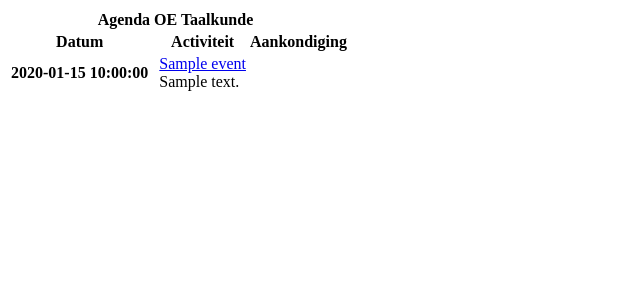
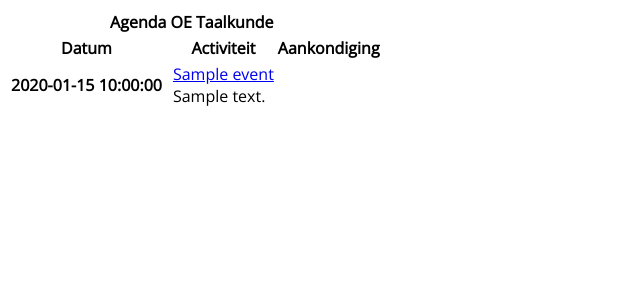
Before and after one commit to AntheSevenants/sylvia, a Python web app: template website/templates/calendar.html in a window 1280 px wide. Shown: the top 300 px of the page, without its empty margins (0-640 px from the left). Run offline with Jinja, Linux system fonts and the light colour scheme; the template is opened without the code that fills it: most values are stand-ins (such as "Sample title", 1, 10 or a date in 2020).

Commit message:
Set font to Open Sans (for now)

```diff
--- a/website/templates/calendar.html
+++ b/website/templates/calendar.html
@@ -2,7 +2,12 @@
 <html>
     <head>
         <title>Agenda OE Taalkunde</title>
+        <link href="https://fonts.googleapis.com/css2?family=Open+Sans&display=swap" rel="stylesheet">
         <style>
+            body {
+                font-family: 'Open Sans', sans-serif;
+            }
+
             .left {
                 text-align: left;
             }
```
